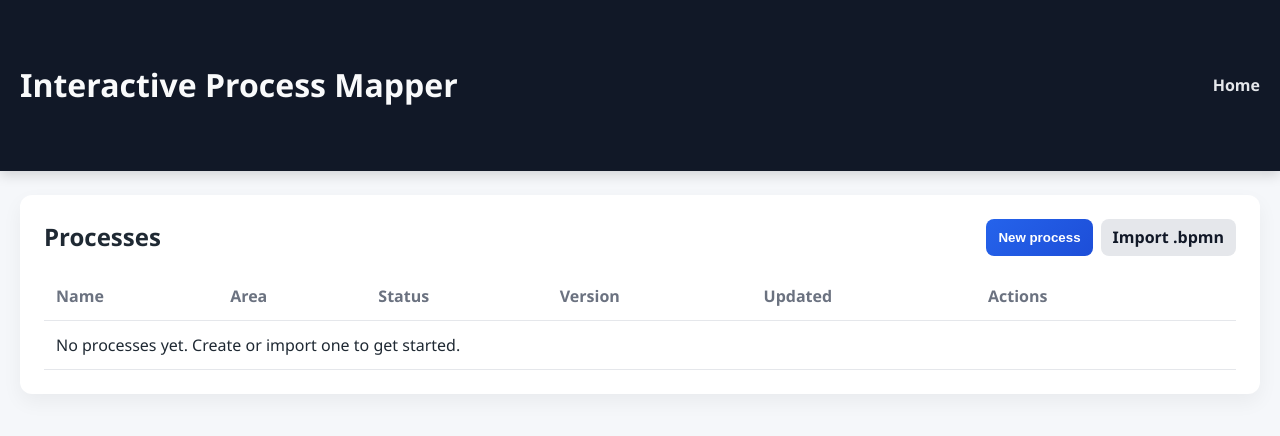
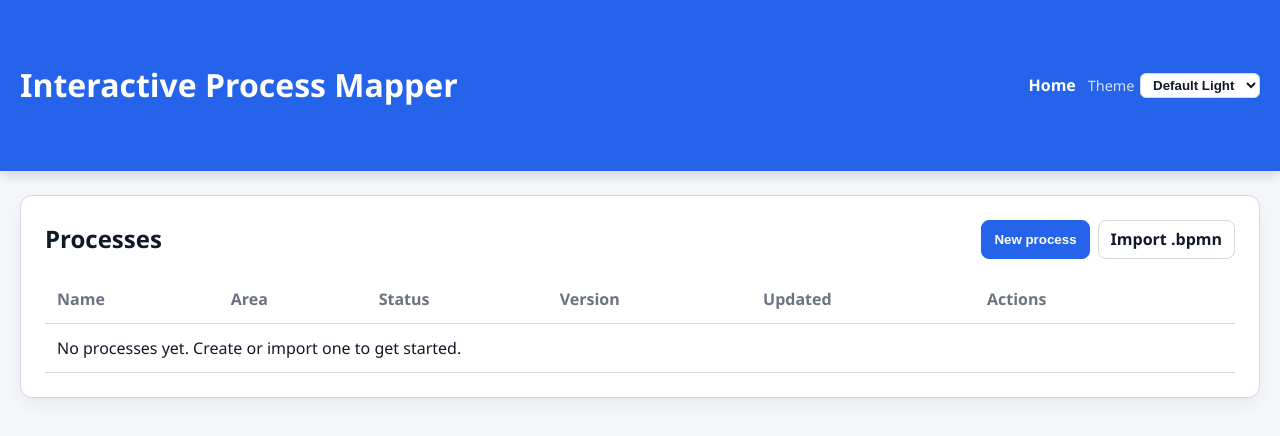
Before and after one commit to jfremag/InteractiveProcessMapper, a Vue app: page / in a window 1280 px wide. Shown: the top 436 px of the page. Built offline with nearby package versions, Linux system fonts and the light colour scheme.

Commit message:
Initialize theme store before app mount

```diff
--- a/src/App.vue
+++ b/src/App.vue
@@ -5,6 +5,14 @@
         <h1>Interactive Process Mapper</h1>
         <nav class="nav-actions">
           <RouterLink to="/">Home</RouterLink>
+          <label class="theme-switcher">
+            <span class="theme-label">Theme</span>
+            <select v-model="selectedThemeId">
+              <option v-for="theme in themes" :key="theme.id" :value="theme.id">
+                {{ theme.name }}
+              </option>
+            </select>
+          </label>
         </nav>
       </div>
     </header>
@@ -19,10 +27,18 @@
 </template>
 
 <script setup>
-import { onMounted } from 'vue';
+import { computed, onMounted } from 'vue';
 import { useProcessStore } from './stores/processStore.js';
+import { useThemeStore } from './stores/themeStore.js';
 
 const processStore = useProcessStore();
+const themeStore = useThemeStore();
+
+const themes = computed(() => themeStore.themes);
+const selectedThemeId = computed({
+  get: () => themeStore.currentThemeId,
+  set: (value) => themeStore.setCurrentTheme(value),
+});
 
 onMounted(() => {
   processStore.init();
@@ -62,11 +78,36 @@ onMounted(() => {
   justify-content: space-between;
 }
 
+.theme-switcher {
+  display: flex;
+  align-items: center;
+  gap: 0.35rem;
+  font-size: 0.9rem;
+  color: var(--pp-surface);
+}
+
+.theme-label {
+  opacity: 0.8;
+}
+
+.theme-switcher select {
+  border-radius: 6px;
+  border: 1px solid var(--pp-border);
+  padding: 0.2rem 0.5rem;
+  background: var(--pp-surface);
+  color: var(--pp-text);
+  font-weight: 600;
+}
+
 @media (max-width: 900px) {
   .header-inner {
     flex-direction: column;
     align-items: flex-start;
     gap: 0.5rem;
   }
+
+  .theme-switcher {
+    color: inherit;
+  }
 }
 </style>
--- a/src/assets/main.css
+++ b/src/assets/main.css
@@ -1,5 +1,16 @@
 :root {
   box-sizing: border-box;
+  --pp-bg: #f5f7fb;
+  --pp-surface: #ffffff;
+  --pp-border: #d2d7e0;
+  --pp-primary: #2563eb;
+  --pp-accent: #ec4899;
+  --pp-text: #111827;
+  --pp-muted-text: #6b7280;
+  font-family: 'Segoe UI', Tahoma, Geneva, Verdana, sans-serif;
+  line-height: 1.5;
+  color: var(--pp-text);
+  background-color: var(--pp-bg);
 }
 
 *,
@@ -8,17 +19,11 @@
   box-sizing: inherit;
 }
 
-:root {
-  font-family: 'Segoe UI', Tahoma, Geneva, Verdana, sans-serif;
-  line-height: 1.5;
-  color: #1f2933;
-  background-color: #f5f7fa;
-}
-
 body {
   margin: 0;
   min-height: 100vh;
-  background-color: #f5f7fa;
+  background-color: var(--pp-bg);
+  color: var(--pp-text);
 }
 
 :root,
@@ -44,7 +49,8 @@ button {
 }
 
 .card {
-  background: #fff;
+  background: var(--pp-surface);
+  border: 1px solid var(--pp-border);
   border-radius: 12px;
   box-shadow: 0 8px 20px rgba(0, 0, 0, 0.05);
   padding: 1.5rem;
@@ -60,16 +66,16 @@ button {
 .table td {
   text-align: left;
   padding: 0.75rem;
-  border-bottom: 1px solid #e5e7eb;
+  border-bottom: 1px solid var(--pp-border);
 }
 
 .table th {
-  color: #6b7280;
+  color: var(--pp-muted-text);
   font-weight: 600;
 }
 
 .table tr:hover {
-  background-color: #f9fafb;
+  background-color: var(--pp-bg);
 }
 
 .actions {
@@ -79,11 +85,11 @@ button {
 }
 
 .btn {
-  border: none;
+  border: 1px solid transparent;
   border-radius: 8px;
   padding: 0.4rem 0.75rem;
   font-weight: 600;
-  transition: transform 0.1s ease, box-shadow 0.2s ease;
+  transition: transform 0.1s ease, box-shadow 0.2s ease, border-color 0.2s ease;
 }
 
 .btn:hover {
@@ -92,23 +98,26 @@ button {
 }
 
 .btn-primary {
-  background: linear-gradient(135deg, #2563eb, #1d4ed8);
-  color: #fff;
+  background: var(--pp-primary);
+  border-color: var(--pp-primary);
+  color: var(--pp-surface);
 }
 
 .btn-secondary {
-  background: #e5e7eb;
-  color: #111827;
+  background: var(--pp-surface);
+  border: 1px solid var(--pp-border);
+  color: var(--pp-text);
 }
 
 .btn-danger {
-  background: #ef4444;
-  color: #fff;
+  background: var(--pp-accent);
+  border-color: var(--pp-accent);
+  color: var(--pp-surface);
 }
 
 .header {
-  background: #111827;
-  color: #f9fafb;
+  background: var(--pp-primary);
+  color: var(--pp-surface);
   padding: 1rem 0;
   box-shadow: 0 4px 12px rgba(0, 0, 0, 0.15);
 }
@@ -126,7 +135,7 @@ button {
 }
 
 .nav-actions a {
-  color: #e5e7eb;
+  color: var(--pp-surface);
   font-weight: 600;
 }
 
--- a/src/main.js
+++ b/src/main.js
@@ -1,10 +1,32 @@
-import { createApp } from 'vue';
+import { createApp, watch } from 'vue';
 import { createPinia } from 'pinia';
 import router from './router/index.js';
 import App from './App.vue';
 import './assets/main.css';
+import { useThemeStore } from './stores/themeStore.js';
 
 const app = createApp(App);
-app.use(createPinia());
+const pinia = createPinia();
+app.use(pinia);
 app.use(router);
+
+const themeStore = useThemeStore(pinia);
+themeStore.initFromStorage();
+
+function applyTheme(theme) {
+  if (!theme?.cssVars) return;
+  const rootStyle = document.documentElement.style;
+  Object.entries(theme.cssVars).forEach(([key, value]) => {
+    rootStyle.setProperty(key, value);
+  });
+}
+
+watch(
+  () => themeStore.currentTheme,
+  (theme) => {
+    applyTheme(theme);
+  },
+  { immediate: true }
+);
+
 app.mount('#app');
--- /dev/null
+++ b/src/stores/themeStore.js
@@ -0,0 +1,98 @@
+import { defineStore } from 'pinia'
+
+const STORAGE_KEY = 'ipm-theme-store'
+
+const defaultTheme = {
+  // A theme object describes a reusable palette of CSS custom properties.
+  // Example shape:
+  // {
+  //   id: 'default',
+  //   name: 'Default Light',
+  //   cssVars: {
+  //     '--pp-bg': '#f5f7fb',
+  //     '--pp-surface': '#ffffff',
+  //     '--pp-border': '#d2d7e0',
+  //     '--pp-primary': '#2563eb',
+  //     '--pp-accent': '#ec4899',
+  //     '--pp-text': '#111827',
+  //     '--pp-muted-text': '#6b7280',
+  //   },
+  // }
+  id: 'default',
+  name: 'Default Light',
+  cssVars: {
+    '--pp-bg': '#f5f7fb',
+    '--pp-surface': '#ffffff',
+    '--pp-border': '#d2d7e0',
+    '--pp-primary': '#2563eb',
+    '--pp-accent': '#ec4899',
+    '--pp-text': '#111827',
+    '--pp-muted-text': '#6b7280',
+  },
+}
+
+export const useThemeStore = defineStore('themeStore', {
+  state: () => ({
+    currentThemeId: defaultTheme.id,
+    themes: [defaultTheme],
+  }),
+  getters: {
+    currentTheme(state) {
+      return state.themes.find((theme) => theme.id === state.currentThemeId) || state.themes[0]
+    },
+  },
+  actions: {
+    initFromStorage() {
+      if (typeof localStorage === 'undefined') return
+
+      const saved = localStorage.getItem(STORAGE_KEY)
+      if (!saved) {
+        this.persist()
+        return
+      }
+
+      try {
+        const parsed = JSON.parse(saved)
+        if (Array.isArray(parsed.themes) && parsed.themes.length) {
+          this.themes = parsed.themes
+        }
+        if (typeof parsed.currentThemeId === 'string') {
+          this.currentThemeId = parsed.currentThemeId
+        }
+      } catch (error) {
+        console.warn('Failed to parse saved theme data. Reverting to default theme.', error)
+        this.themes = [defaultTheme]
+        this.currentThemeId = defaultTheme.id
+      }
+
+      this.persist()
+    },
+    setCurrentTheme(id) {
+      const match = this.themes.find((theme) => theme.id === id)
+      if (!match) return
+
+      this.currentThemeId = id
+      this.persist()
+    },
+    upsertTheme(theme) {
+      if (!theme?.id) return
+
+      const index = this.themes.findIndex((item) => item.id === theme.id)
+      if (index !== -1) {
+        this.themes.splice(index, 1, theme)
+      } else {
+        this.themes.push(theme)
+      }
+
+      this.persist()
+    },
+    persist() {
+      if (typeof localStorage === 'undefined') return
+
+      localStorage.setItem(
+        STORAGE_KEY,
+        JSON.stringify({ currentThemeId: this.currentThemeId, themes: this.themes })
+      )
+    },
+  },
+})
```
